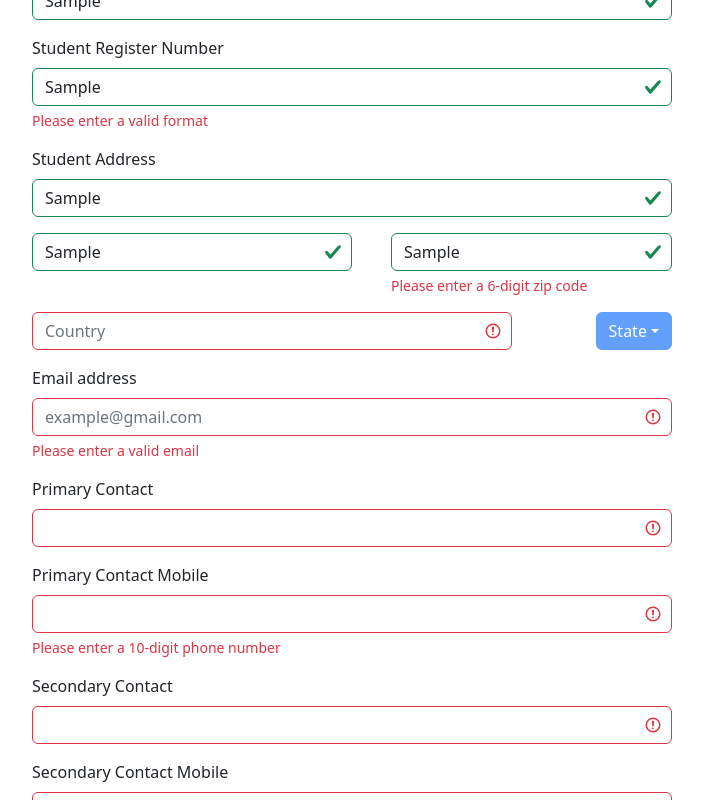
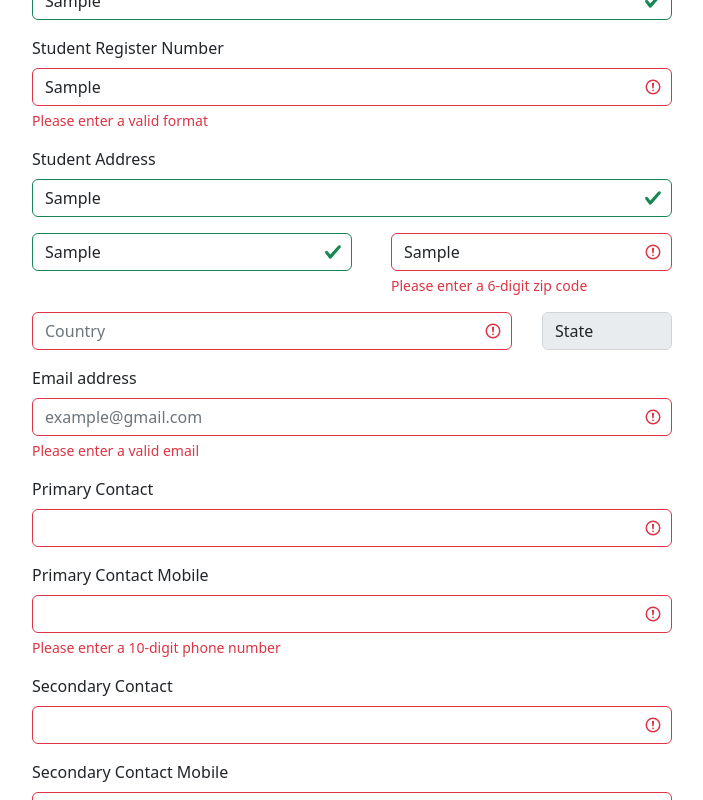
Before and after one commit to dteran24/sp-app, a React (Create React App) app in the folder my-app/: page / in a window 1280 px wide. Both pictures are taken after typing "Sample", "Sample", "Sample", "Sample", "Sample", "Sample" into the empty fields and a click on the button "Submit". Shown: the part 218-1018 px from the top of the page, without its empty margins (288-991 px from the left). Built offline with nearby package versions, Linux system fonts and the light colour scheme.

Commit message:
optimize validations and dropdown menu

```diff
--- a/my-app/src/components/SignupForm.tsx
+++ b/my-app/src/components/SignupForm.tsx
@@ -1,173 +1,278 @@
+/* eslint-disable no-useless-escape */
 import { useState } from "react";
 import { Form, Button, Dropdown, DropdownButton } from "react-bootstrap";
-import { FormData } from '../models/formData';
-import { v4 as uuidv4 } from 'uuid';
-
+import { FormData } from "../models/formData";
+import { v4 as uuidv4 } from "uuid";
 
 function SignupForm() {
   let uniqueID: string = uuidv4();
   const [validated, setValidated] = useState(false);
 
   const [formData, setFormData] = useState<FormData>({
-    registrationID:'',
-    parentName: '',
-    studentName: '',
-    studentRegisterNumber: '',
-    address: '',
-    city:'',
-    zipCode: '',
-    country: '',
-    state:'',
-    emailAddress: '',
-    primaryContactPerson: '',
-    primaryContactMobile: '',
-    secondaryContactPerson:'',
-    secondaryContactMobile: '',
-  })
-  const [validateInputs, setValidateInputs] = useState({
-    parentName: false,
-    studentName: false,
-    studentRegisterNumber: false,
-    zipCode: false,
-    city: false,
-    primaryContactMobile: false,
-    secondaryContactMobile: false,
-  })
+    registrationID: "",
+    parentName: "",
+    studentName: "",
+    studentRegisterNumber: "",
+    address: "",
+    city: "",
+    zipCode: "",
+    country: "",
+    state: "",
+    emailAddress: "",
+    primaryContactPerson: "",
+    primaryContactMobile: "",
+    secondaryContactPerson: "",
+    secondaryContactMobile: "",
+  });
+  // const [validateInputs, setValidateInputs] = useState({
+  //   parentName: false,
+  //   studentName: false,
+  //   studentRegisterNumber: false,
+  //   zipCode: false,
+  //   city: false,
+  //   primaryContactMobile: false,
+  //   secondaryContactMobile: false,
+  // })
 
-  const validateUserInputs = () => {
-    let validParentName = !/^[a-zA-Z\s]+$/.test(formData.parentName);
-    let validStudentName = !/^[a-zA-Z\s]+$/.test(formData.studentName);
-    let validRegisterNumber = !/^R-[a-zA-Z0-9]{3}-\.[a-zA-Z0-9]{3}$/.test(formData.studentRegisterNumber);
-    let validZip = !/^\d{6}$/.test(formData.zipCode);
-    let validCity = !/^[a-zA-Z]+$/.test(formData.city);
-    let validMobilePrimary = !/^\d{10}$/.test(formData.primaryContactMobile);
-    let validMobileSecondary = !/^\d{10}$/.test(formData.secondaryContactMobile);
-    setValidateInputs({
-      ...validateInputs,
-      parentName: validParentName,
-      studentName: validStudentName,
-      studentRegisterNumber: validRegisterNumber,
-      zipCode: validZip,
-      city: validCity,
-      primaryContactMobile: validMobilePrimary,
-      secondaryContactMobile: validMobileSecondary
-    })
+  const nameValidation = "^[a-zA-Zs]+$";
+  const registerNumberValidation = "^R-[a-zA-Z0-9]{3}-.[a-zA-Z0-9]{3}$";
+  const emailValidation = "^[^s@]+@[^s@]+.[^s@]+$";
+  const zipValidation = "^\\d{6}$";
+  const cityValidation = "^[a-zA-Z]+$";
+  const mobileValidation = "^\\d{10}$";
 
-
-}
-
+  //   const validateUserInputs = () => {
+  //     let validParentName = !/^[a-zA-Z\s]+$/.test(formData.parentName);
+  //     let validStudentName = !/^[a-zA-Z\s]+$/.test(formData.studentName);
+  //     let validRegisterNumber = !/^R-[a-zA-Z0-9]{3}-\.[a-zA-Z0-9]{3}$/.test(formData.studentRegisterNumber);
+  //     let validZip = !/^\d{6}$/.test(formData.zipCode);
+  //     let validCity = !/^[a-zA-Z]+$/.test(formData.city);
+  //     let validMobilePrimary = !/^\d{10}$/.test(formData.primaryContactMobile);
+  //     let validMobileSecondary = !/^\d{10}$/.test(formData.secondaryContactMobile);
+  //     setValidateInputs({
+  //       ...validateInputs,
+  //       parentName: validParentName,
+  //       studentName: validStudentName,
+  //       studentRegisterNumber: validRegisterNumber,
+  //       zipCode: validZip,
+  //       city: validCity,
+  //       primaryContactMobile: validMobilePrimary,
+  //       secondaryContactMobile: validMobileSecondary
+  //     })
+  // }
 
   const disableDropDownHandler = () => {
-    if (formData.country === '' || formData.country == null) {
+    if (formData.country === "" || formData.country == null) {
       return true;
     } else {
       return false;
     }
-  }
+  };
 
   const handleChange = (event: React.ChangeEvent<HTMLInputElement>) => {
-    setFormData({ ...formData, [event.target.id]: event.target.value })
-  }
+    setFormData({ ...formData, [event.target.id]: event.target.value });
+  };
 
   const handleSubmit = (event: React.FormEvent<HTMLFormElement>) => {
+    const form = event.currentTarget;
     event.preventDefault();
-    setValidated(true);
-    validateUserInputs();
-
-    if (!Object.values(formData).every(property => property === null || property === '') && Object.values(validateInputs).every(property => property === true)) {
+    event.stopPropagation();
+    if (form.checkValidity() === false) {
+      console.log("inside false");
+    } else {
       setFormData({ ...formData, registrationID: uniqueID });
-      console.log("form was submitted")
+      console.log("form was submitted");
     }
 
-  }
+    setValidated(true);
+  };
 
+  console.log("data", formData);
 
   return (
     <div className="d-flex justify-content-center">
-      <Form className="w-50" noValidate validated={validated} onSubmit={handleSubmit}>
+      <Form
+        className="w-50"
+        noValidate
+        validated={validated}
+        onSubmit={handleSubmit}
+      >
         <Form.Group className="mb-3" controlId="parentName">
           <Form.Label>Parent Name</Form.Label>
-          <Form.Control required type="text" value={formData.parentName} onChange={handleChange} isInvalid={validateInputs.parentName} />
-          <Form.Control.Feedback type="invalid">Please enter a valid name</Form.Control.Feedback>
+          <Form.Control
+            required
+            pattern={nameValidation}
+            type="text"
+            value={formData.parentName}
+            onChange={handleChange}
+          />
+          <Form.Control.Feedback type="invalid">
+            Please enter a valid name
+          </Form.Control.Feedback>
         </Form.Group>
 
         <Form.Group className="mb-3" controlId="studentName">
           <Form.Label>Student Name</Form.Label>
-          <Form.Control required type="text" value={formData.studentName} onChange={handleChange} isInvalid={validateInputs.studentName} />
-          <Form.Control.Feedback type="invalid">Please enter a valid name</Form.Control.Feedback>
+          <Form.Control
+            required
+            pattern={nameValidation}
+            type="text"
+            value={formData.studentName}
+            onChange={handleChange}
+          />
+          <Form.Control.Feedback type="invalid">
+            Please enter a valid name
+          </Form.Control.Feedback>
         </Form.Group>
 
         <Form.Group className="mb-3" controlId="studentRegisterNumber">
           <Form.Label>Student Register Number</Form.Label>
-          <Form.Control required type="text" placeholder="R-xxx.xxx" value={formData.studentRegisterNumber} onChange={handleChange} isInvalid={validateInputs.studentRegisterNumber} />
-          <Form.Control.Feedback type="invalid">Please enter a valid format</Form.Control.Feedback>
+          <Form.Control
+            required
+            pattern={registerNumberValidation}
+            type="text"
+            placeholder="R-xxx.xxx"
+            value={formData.studentRegisterNumber}
+            onChange={handleChange}
+          />
+          <Form.Control.Feedback type="invalid">
+            Please enter a valid format
+          </Form.Control.Feedback>
         </Form.Group>
         <div>
           <Form.Group className="mb-3" controlId="address">
             <Form.Label>Student Address</Form.Label>
-            <Form.Control required type="text" value={formData.address} onChange={handleChange}/>
+            <Form.Control
+              required
+              type="text"
+              value={formData.address}
+              onChange={handleChange}
+            />
           </Form.Group>
           <div className="d-flex flex-row justify-content-between">
             <Form.Group className="mb-3 w-50" controlId="city">
-              <Form.Control required type="text" placeholder="City" value={formData.city} onChange={handleChange} isInvalid={validateInputs.city} />
-              <Form.Control.Feedback type="invalid">Please enter a city</Form.Control.Feedback>
+              <Form.Control
+                required
+                pattern={cityValidation}
+                type="text"
+                placeholder="City"
+                value={formData.city}
+                onChange={handleChange}
+              />
+              <Form.Control.Feedback type="invalid">
+                Please enter a city
+              </Form.Control.Feedback>
             </Form.Group>
             <Form.Group className="mb-3" controlId="zipCode">
-              <Form.Control required type="text" placeholder="Zip/Postal" value={formData.zipCode} onChange={handleChange} isInvalid={validateInputs.zipCode} />
-              <Form.Control.Feedback type="invalid">Please enter a 6-digit zip code</Form.Control.Feedback>
+              <Form.Control
+                required
+                pattern={zipValidation}
+                type="text"
+                placeholder="Zip/Postal"
+                value={formData.zipCode}
+                onChange={handleChange}
+              />
+              <Form.Control.Feedback type="invalid">
+                Please enter a 6-digit zip code
+              </Form.Control.Feedback>
             </Form.Group>
           </div>
           <div className="d-flex flex-row justify-content-between">
             <Form.Group className="mb-3 w-75" controlId="country">
-              <Form.Control required type="text" placeholder="Country" value={formData.country} onChange={handleChange} />
+              <Form.Control
+                required
+                type="text"
+                placeholder="Country"
+                value={formData.country}
+                onChange={handleChange}
+              />
             </Form.Group>
 
-            <DropdownButton
-              disabled={disableDropDownHandler()}
-              title='State'
-              id='state'
-              onSelect={(e) => setFormData({...formData, state: e})}
-          >
-            <Dropdown.Item eventKey="Texas">Texas</Dropdown.Item>
-            <Dropdown.Item eventKey="California">California</Dropdown.Item>
-            <Dropdown.Item eventKey="Washington">Washington</Dropdown.Item>
-          </DropdownButton>
+            <Form.Group className="mb-3" controlId="state">
+              <Form.Control
+                required
+                disabled={disableDropDownHandler()}
+                as='select'
+                type="select"
+                placeholder="Country"
+                onChange={handleChange}
+              >
+                <option value="">State</option>
+                <option value="cash">Cash</option>
+                <option value="online">Online</option>
+                <option value="card_machine">Card Machine</option>
+              </Form.Control>
+            </Form.Group>
           </div>
         </div>
 
         <Form.Group className="mb-3" controlId="emailAddress">
           <Form.Label>Email address</Form.Label>
-          <Form.Control required type="email" placeholder="example@gmail.com" value={formData.emailAddress} onChange={handleChange}/>
-          <Form.Control.Feedback type="invalid">Please enter a valid email</Form.Control.Feedback>
+          <Form.Control
+            required
+            pattern={emailValidation}
+            type="email"
+            placeholder="example@gmail.com"
+            value={formData.emailAddress}
+            onChange={handleChange}
+          />
+          <Form.Control.Feedback type="invalid">
+            Please enter a valid email
+          </Form.Control.Feedback>
         </Form.Group>
 
         <Form.Group className="mb-3" controlId="primaryContactPerson">
           <Form.Label>Primary Contact</Form.Label>
-          <Form.Control required type="text" value={formData.primaryContactPerson} onChange={handleChange} />
+          <Form.Control
+            required
+            type="text"
+            value={formData.primaryContactPerson}
+            onChange={handleChange}
+          />
         </Form.Group>
 
         <Form.Group className="mb-3" controlId="primaryContactMobile">
           <Form.Label>Primary Contact Mobile</Form.Label>
-          <Form.Control required type="text" isInvalid={validateInputs.primaryContactMobile} value={formData.primaryContactMobile} onChange={handleChange}/>
-          <Form.Control.Feedback type="invalid">Please enter a 10-digit phone number</Form.Control.Feedback>
+          <Form.Control
+            required
+            pattern={mobileValidation}
+            type="text"
+            value={formData.primaryContactMobile}
+            onChange={handleChange}
+          />
+          <Form.Control.Feedback type="invalid">
+            Please enter a 10-digit phone number
+          </Form.Control.Feedback>
         </Form.Group>
 
         <Form.Group className="mb-3" controlId="secondaryContactPerson">
           <Form.Label>Secondary Contact</Form.Label>
-          <Form.Control required type="text" value={formData.secondaryContactPerson} onChange={handleChange}/>
+          <Form.Control
+            required
+            type="text"
+            value={formData.secondaryContactPerson}
+            onChange={handleChange}
+          />
         </Form.Group>
 
         <Form.Group className="mb-3" controlId="secondaryContactMobile">
           <Form.Label>Secondary Contact Mobile</Form.Label>
-          <Form.Control required type="text" value={formData.secondaryContactMobile} isInvalid={validateInputs.secondaryContactMobile} onChange={handleChange}/>
-          <Form.Control.Feedback type="invalid">Please enter a 10-digit phone number</Form.Control.Feedback>
+          <Form.Control
+            required
+            pattern={mobileValidation}
+            type="text"
+            value={formData.secondaryContactMobile}
+            onChange={handleChange}
+          />
+          <Form.Control.Feedback type="invalid">
+            Please enter a 10-digit phone number
+          </Form.Control.Feedback>
         </Form.Group>
         <div className="d-flex justify-content-center mb-3">
-
-        <Button variant="primary" type="submit">
-          Submit
+          <Button variant="primary" type="submit">
+            Submit
           </Button>
-          </div>
+        </div>
       </Form>
     </div>
   );
```
